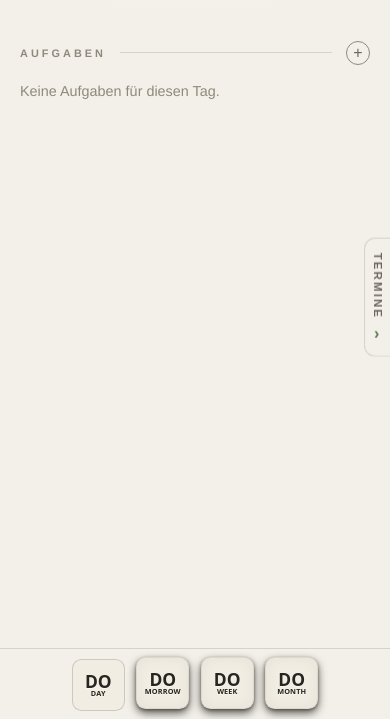
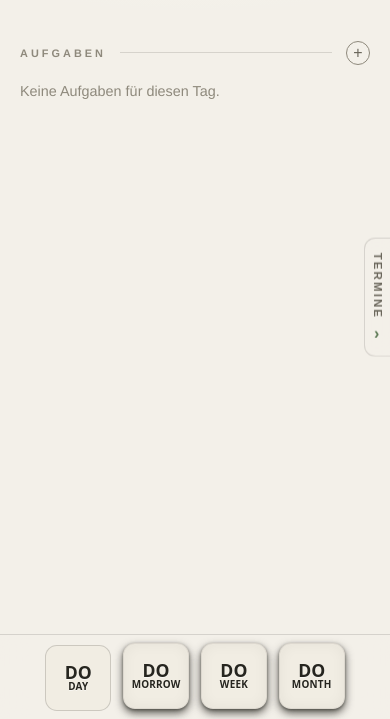
Before and after one commit to 01msmr/doday, a website built with Vite: page index.html in a window 390 px wide. Shown: the part 125-844 px from the top of the page. Built offline with nearby package versions, Linux system fonts and the light colour scheme; files whose address does not match are found by name.

Commit message:
style: Navi-Kacheln 25% größer (begrenzt auf Mobile), DO unverändert, Wort größer

```diff
--- a/src/style.css
+++ b/src/style.css
@@ -1050,7 +1050,7 @@ details[open] > summary .chevron {
 .nav-item {
   /* Quadrat wie das Icon. EIN Regler steuert die Gesamtgröße: --keycap-size.
      DO, Wort, Einzug und Abstand skalieren proportional mit. */
-  --keycap-size: 3.3rem;
+  --keycap-size: min(4.13rem, 21vw); /* 25% größer; auf schmalen Screens begrenzt */
   width: var(--keycap-size);
   aspect-ratio: 1 / 1;
   border-radius: 18%; /* gerundete Ecken wie beim iOS-Icon */
@@ -1062,7 +1062,6 @@ details[open] > summary .chevron {
   gap: calc(var(--keycap-size) * 0.02);
   padding: 0;
   overflow: hidden;
-  font-size: calc(var(--keycap-size) * 0.33); /* Basis für DO + Wort */
   background: var(--keycap);
   border: 1px solid rgb(38 37 31 / 0.1);
   color: var(--keycap-ink);
@@ -1100,7 +1099,7 @@ details[open] > summary .chevron {
 
 /* "DO" groß und fett – trägt die Marke (wie im Icon) */
 .nav-do {
-  font-size: 1em; /* = --keycap-size * 0.33 */
+  font-size: 1.1rem; /* 1. Zeile bewusst unverändert gelassen */
   font-weight: 800;
   line-height: 0.95;
   letter-spacing: 0;
@@ -1109,7 +1108,7 @@ details[open] > summary .chevron {
 
 /* Ziel-Wort darunter, kleiner und gesperrt: Day · Morrow · Week · Month */
 .nav-label {
-  font-size: 0.42em; /* skaliert mit --keycap-size */
+  font-size: 0.62rem; /* 2. Zeile vergrößert */
   font-weight: 700;
   line-height: 1;
   letter-spacing: 0.02em;
```
